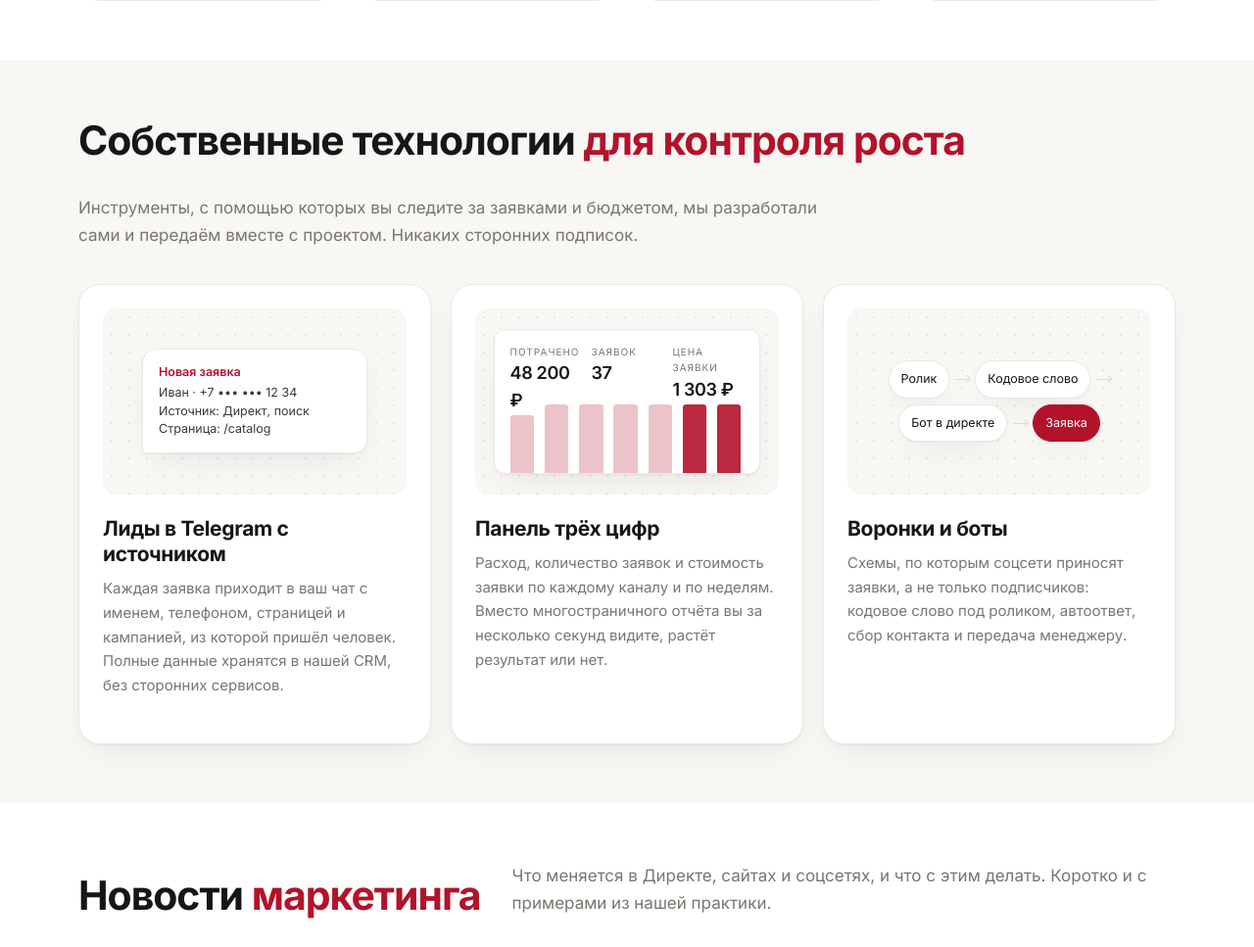
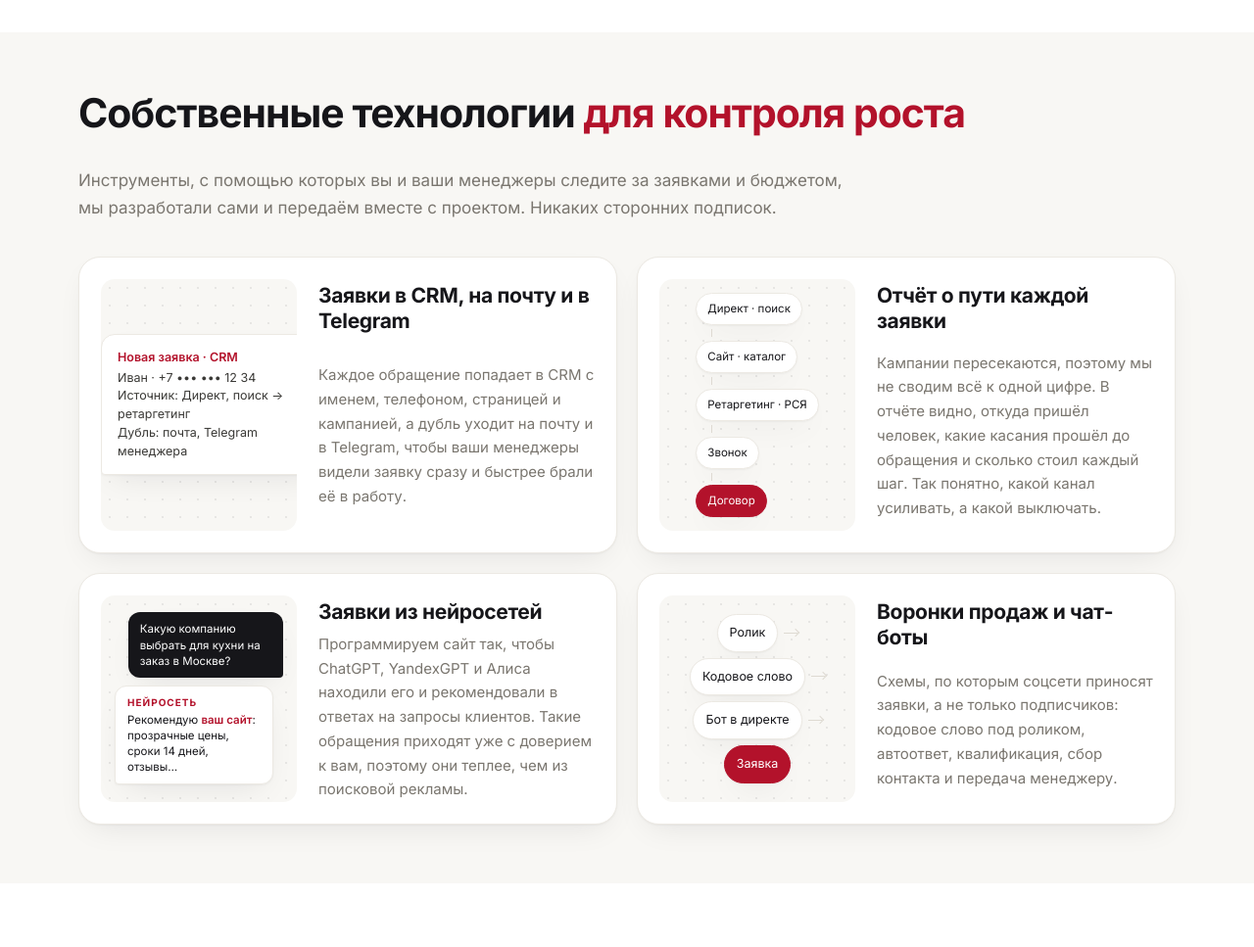
Before and after one commit to sergei4icks-jpg/pocherk-agency, a PHP site: page / in a window 1280 px wide. Shown: the part 4672-5639 px from the top of the page at 98% size. Run offline with PHP 8.4, Linux system fonts and the light colour scheme.

Commit message:
Технологии: заявки в CRM, почту и Telegram, отчёт о пути заявки, заявки из нейросетей
Co-Authored-By: Claude Fable 5.1 <noreply@anthropic.com>

```diff
--- a/assets/style.css
+++ b/assets/style.css
@@ -768,3 +768,21 @@ section{padding:60px 0}
 .invite .btns{margin-top:22px}
 .quiz{padding:40px 44px}
 @media (max-width:640px){section{padding:48px 0}.sec-top{margin-bottom:24px}.hero-v3{padding:36px 0 44px}.why{padding:28px 20px}.lead-box{padding:28px 20px}.quiz{padding:22px 18px}}
+
+/* технологии: четыре карточки, путь заявки и ответ нейросети */
+.tech-grid{grid-template-columns:repeat(2,1fr)}
+.tech{display:grid;grid-template-columns:200px 1fr;gap:0 22px;align-items:start;padding:22px}
+.tech h3{margin:4px 0 8px;grid-column:2}
+.tech p{grid-column:2;margin:0}
+.tech .tech-pic{grid-row:1/3;height:100%;min-height:170px}
+@media (max-width:760px){.tech{grid-template-columns:1fr}.tech h3,.tech p{grid-column:1}.tech .tech-pic{grid-row:auto;height:170px}.tech h3{margin-top:18px}}
+.path{display:flex;flex-direction:column;align-items:flex-start;gap:4px;padding:14px}
+.path span{background:#fff;border:1px solid var(--line);border-radius:999px;padding:6px 11px;font-size:11.5px;white-space:nowrap;box-shadow:var(--shadow)}
+.path span.hot{background:var(--red);color:#fff;border-color:var(--red)}
+.path i{width:1px;height:8px;background:var(--line-2);margin-left:16px}
+.ai-chat{display:flex;flex-direction:column;gap:8px;padding:14px;width:100%}
+.ai-q,.ai-a{font-size:11.5px;line-height:1.4;padding:9px 12px;border-radius:12px;box-shadow:var(--shadow)}
+.ai-q{align-self:flex-end;background:var(--ink);color:#fff;border-bottom-right-radius:4px;max-width:92%}
+.ai-a{background:#fff;border:1px solid var(--line);border-bottom-left-radius:4px;max-width:94%}
+.ai-a b{display:block;font-size:10px;letter-spacing:.1em;text-transform:uppercase;color:var(--red);margin-bottom:3px}
+.ai-a u{text-decoration:none;color:var(--red);font-weight:600}
--- a/index.html
+++ b/index.html
@@ -77,7 +77,7 @@
     <div>
       <span class="kicker">Маркетинговое агентство в Москве</span>
       <h1>Маркетинговые решения для вашего бизнеса, <span class="hand">усиленные ИИ</span></h1>
-      <p class="lead">Мы занимаемся созданием сайтов, ведём рекламу в Яндексе и социальные сети компаний. Каждое направление можно заказать отдельно, в аналитике используем ИИ, а вы видите стоимость каждой заявки.</p>
+      <p class="lead">Мы занимаемся созданием сайтов, ведём рекламу в Яндексе и социальные сети. Каждое направление можно заказать отдельно, аналитику усиливает ИИ, а вы видите стоимость каждой заявки.</p>
       <div class="btns">
         <a class="btn btn-red" href="#quiz">Обсудить проект</a>
         <a class="btn btn-ghost" href="#offers">С чего начать</a>
@@ -288,29 +288,36 @@
   <div class="wrap">
     <div class="sec-top reveal">
       <h2>Собственные технологии <em>для контроля роста</em></h2>
-      <p class="muted">Инструменты, с помощью которых вы следите за заявками и бюджетом, мы разработали сами и передаём вместе с проектом. Никаких сторонних подписок.</p>
+      <p class="muted">Инструменты, с помощью которых вы и ваши менеджеры следите за заявками и бюджетом, мы разработали сами и передаём вместе с проектом. Никаких сторонних подписок.</p>
     </div>
     <div class="tech-grid reveal">
       <article class="tech">
         <div class="tech-pic tech-pic-1" aria-hidden="true">
-          <div class="tg-msg"><b>Новая заявка</b><span>Иван · +7 ••• ••• 12 34</span><span>Источник: Директ, поиск</span><span>Страница: /catalog</span></div>
+          <div class="tg-msg"><b>Новая заявка · CRM</b><span>Иван · +7 ••• ••• 12 34</span><span>Источник: Директ, поиск → ретаргетинг</span><span>Дубль: почта, Telegram менеджера</span></div>
         </div>
-        <h3>Лиды в Telegram с источником</h3>
-        <p class="muted">Каждая заявка приходит в ваш чат с именем, телефоном, страницей и кампанией, из которой пришёл человек. Полные данные хранятся в нашей CRM, без сторонних сервисов.</p>
+        <h3>Заявки в CRM, на почту и в Telegram</h3>
+        <p class="muted">Каждое обращение попадает в CRM с именем, телефоном, страницей и кампанией, а дубль уходит на почту и в Telegram, чтобы ваши менеджеры видели заявку сразу и быстрее брали её в работу.</p>
       </article>
       <article class="tech">
         <div class="tech-pic tech-pic-2" aria-hidden="true">
-          <div class="dash"><div><span>Потрачено</span><b>48 200 ₽</b></div><div><span>Заявок</span><b>37</b></div><div><span>Цена заявки</span><b>1 303 ₽</b></div><i style="--h:40%"></i><i style="--h:62%"></i><i style="--h:55%"></i><i style="--h:78%"></i><i style="--h:70%"></i><i style="--h:92%"></i><i style="--h:84%"></i></div>
+          <div class="path"><span>Директ · поиск</span><i></i><span>Сайт · каталог</span><i></i><span>Ретаргетинг · РСЯ</span><i></i><span>Звонок</span><i></i><span class="hot">Договор</span></div>
         </div>
-        <h3>Панель трёх цифр</h3>
-        <p class="muted">Расход, количество заявок и стоимость заявки по каждому каналу и по неделям. Вместо многостраничного отчёта вы за несколько секунд видите, растёт результат или нет.</p>
+        <h3>Отчёт о пути каждой заявки</h3>
+        <p class="muted">Кампании пересекаются, поэтому мы не сводим всё к одной цифре. В отчёте видно, откуда пришёл человек, какие касания прошёл до обращения и сколько стоил каждый шаг. Так понятно, какой канал усиливать, а какой выключать.</p>
+      </article>
+      <article class="tech">
+        <div class="tech-pic tech-pic-4" aria-hidden="true">
+          <div class="ai-chat"><div class="ai-q">Какую компанию выбрать для кухни на заказ в Москве?</div><div class="ai-a"><b>Нейросеть</b>Рекомендую <u>ваш сайт</u>: прозрачные цены, сроки 14 дней, отзывы…</div></div>
+        </div>
+        <h3>Заявки из нейросетей</h3>
+        <p class="muted">Программируем сайт так, чтобы ChatGPT, YandexGPT и Алиса находили его и рекомендовали в ответах на запросы клиентов. Такие обращения приходят уже с доверием к вам, поэтому они теплее, чем из поисковой рекламы.</p>
       </article>
       <article class="tech">
         <div class="tech-pic tech-pic-3" aria-hidden="true">
           <div class="flow"><span>Ролик</span><i></i><span>Кодовое слово</span><i></i><span>Бот в директе</span><i></i><span class="hot">Заявка</span></div>
         </div>
-        <h3>Воронки и боты</h3>
-        <p class="muted">Схемы, по которым соцсети приносят заявки, а не только подписчиков: кодовое слово под роликом, автоответ, сбор контакта и передача менеджеру.</p>
+        <h3>Воронки продаж и чат-боты</h3>
+        <p class="muted">Схемы, по которым соцсети приносят заявки, а не только подписчиков: кодовое слово под роликом, автоответ, квалификация, сбор контакта и передача менеджеру.</p>
       </article>
     </div>
   </div>
```
